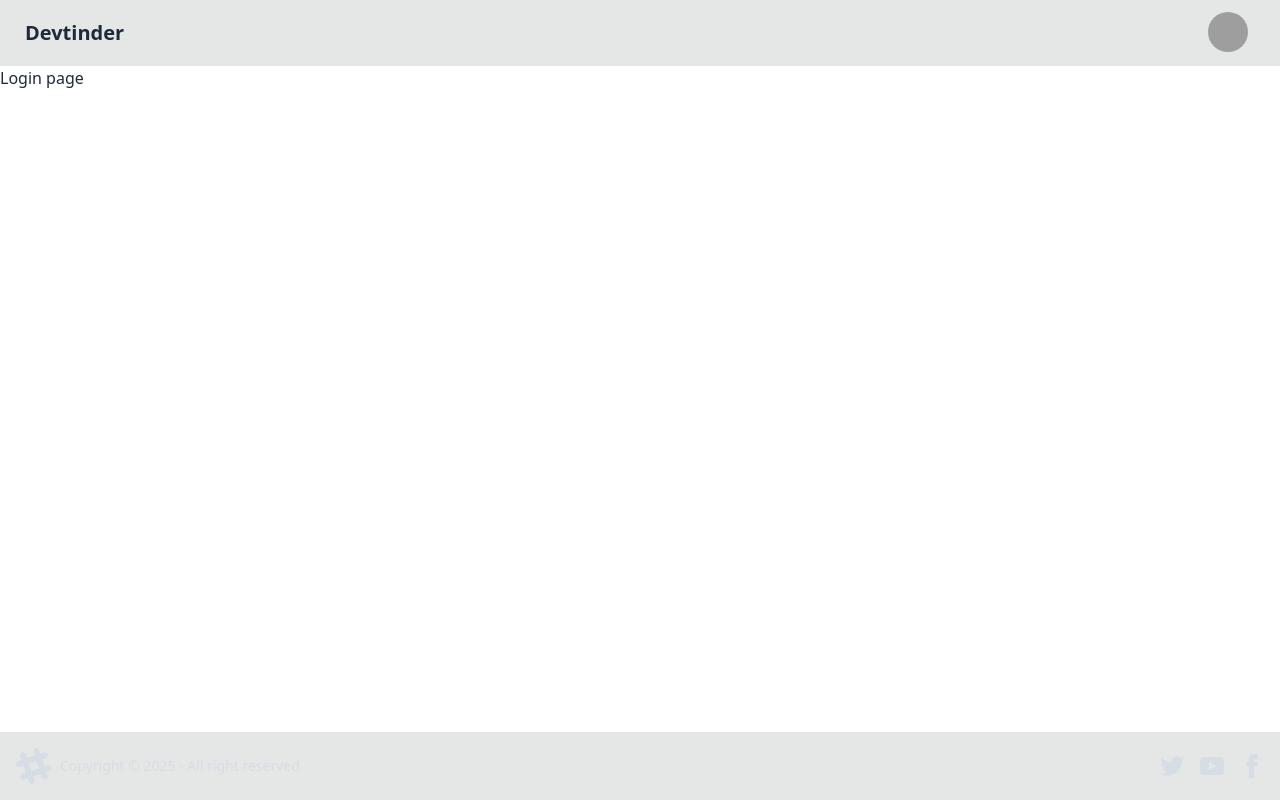
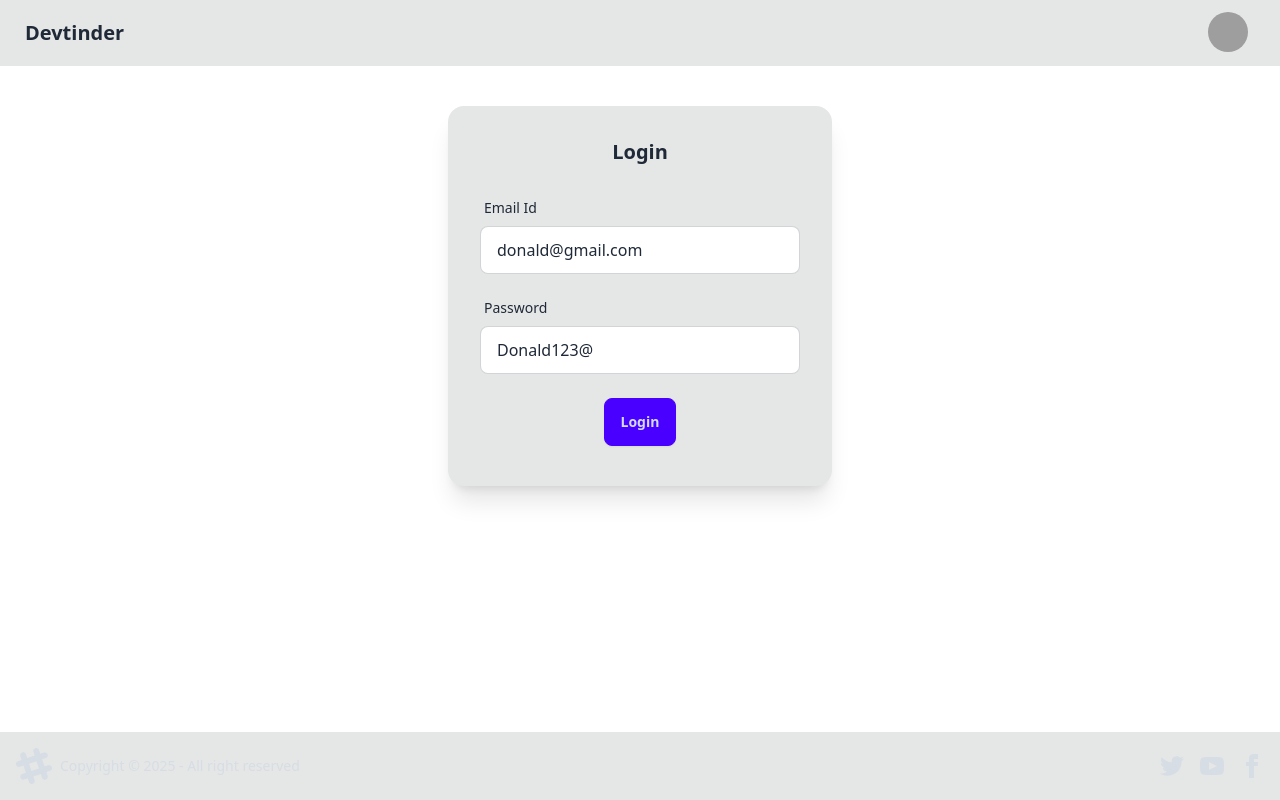
Before and after one commit to Ankitkumarsingh876/devTinder-web, a React (Vite) app: page /login in a window 1280 px wide. Built offline with nearby package versions, Linux system fonts and the light colour scheme; grey boxes are pictures that could not be loaded.

Commit message:
Install axios and cors and pass credentials

```diff
--- a/package.json
+++ b/package.json
@@ -10,8 +10,11 @@
     "preview": "vite preview"
   },
   "dependencies": {
+    "@reduxjs/toolkit": "^2.11.0",
+    "axios": "^1.13.2",
     "react": "^19.2.0",
     "react-dom": "^19.2.0",
+    "react-redux": "^9.2.0",
     "react-router-dom": "^7.9.6"
   },
   "devDependencies": {
--- a/src/Login.jsx
+++ b/src/Login.jsx
@@ -1,9 +1,65 @@
-import React from 'react'
+import axios from "axios";
+import React, { useState } from "react";
 
 const Login = () => {
+  const [emailId, setEmailId] = useState("donald@gmail.com");
+  const [Password, setPassword] = useState("Donald123@");
+
+  const handleLogin = async () => {
+    try {
+      const res = await axios.post(
+        "http://localhost:7777/login",
+        {
+          email: emailId,
+          password: Password,
+        },
+        {
+          withCredentials: true,
+        }
+      );
+      console.log(res);
+    } catch (err) {
+      console.log(err);
+    }
+  };
   return (
-    <div> Login page</div>
-  )
-}
+    <div className="flex justify-center my-10">
+      <div className="card bg-base-300 w-96 shadow-xl">
+        <div className="card-body">
+          <h2 className="card-title justify-center">Login</h2>
+          <div>
+            <label className="form-control w-full max-w-xs my-4">
+              <div className="label">
+                <span className="label-text">Email Id</span>
+              </div>
+              <input
+                type="text"
+                value={emailId}
+                className="input input-bordered w-full max-w-xs"
+                onChange={(e) => setEmailId(e.target.value)}
+              />
+            </label>
+            <label className="form-control w-full max-w-xs my-2">
+              <div className="label">
+                <span className="label-text">Password</span>
+              </div>
+              <input
+                type="text"
+                value={Password}
+                className="input input-bordered w-full max-w-xs"
+                onChange={(e) => setPassword(e.target.value)}
+              />
+            </label>
+          </div>
+          <div className="card-actions justify-center">
+            <button className="btn btn-primary my-2" onClick={handleLogin}>
+              Login{" "}
+            </button>
+          </div>
+        </div>
+      </div>
+    </div>
+  );
+};
 
 export default Login;
```
Also changed, not shown: 2 other files (tests, documents, lock files or other folders).
